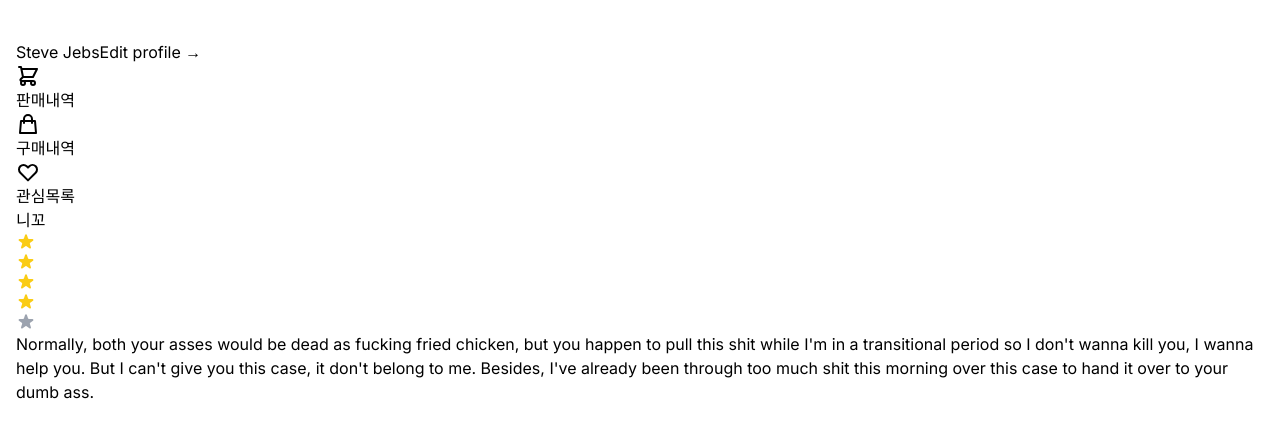
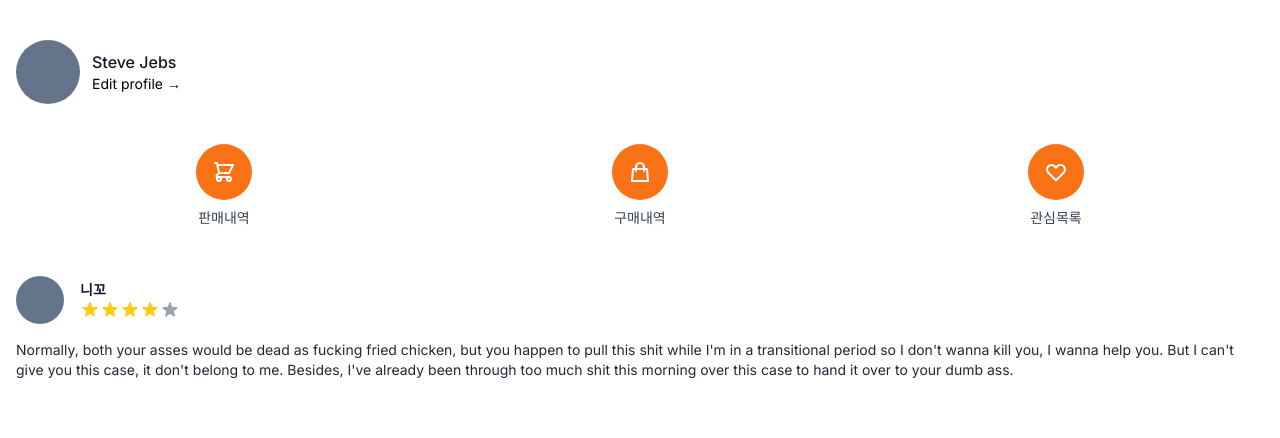
Before and after one commit to boyeonihn/carrot-market-app, a Next.js app: page /profile in a window 1280 px wide. Shown: the top 438 px of the page. Built offline with nearby package versions, Linux system fonts and the light colour scheme.

Commit message:
style: apply styling to profile page

```diff
--- a/app/profile/page.tsx
+++ b/app/profile/page.tsx
@@ -1,16 +1,16 @@
 const Profile = () => {
   return (
     <main className="py-10 px-4">
-      <section>
-        <div />
-        <div>
-          <span>Steve Jebs</span>
-          <span>Edit profile &rarr;</span>
+      <section className="flex items-center space-x-3">
+        <div className="w-16 h-16 bg-slate-500 rounded-full" />
+        <div className="flex flex-col">
+          <span className="font-medium text-gray-900">Steve Jebs</span>
+          <span className="text-sm texts-gray-700">Edit profile &rarr;</span>
         </div>
       </section>
-      <section>
-        <div>
-          <div>
+      <section className="mt-10 flex justify-around">
+        <div className="flex flex-col items-center">
+          <div className="w-14 h-14 text-white bg-orange-500 rounded-full flex items-center justify-center">
             <svg
               className="w-6 h-6"
               fill="none"
@@ -26,10 +26,12 @@
               ></path>
             </svg>
           </div>
-          <span>판매내역</span>
+          <span className="text-sm font-medium text-gray-700 mt-2">
+            판매내역
+          </span>
         </div>
-        <div>
-          <div>
+        <div className="flex flex-col items-center">
+          <div className="w-14 h-14 text-white bg-orange-500 rounded-full flex items-center justify-center">
             <svg
               className="w-6 h-6"
               fill="none"
@@ -45,10 +47,12 @@
               ></path>
             </svg>
           </div>
-          <span>구매내역</span>
+          <span className="text-sm font-medium text-gray-700 mt-2">
+            구매내역
+          </span>
         </div>
-        <div>
-          <div>
+        <div className="flex flex-col items-center">
+          <div className="w-14 h-14 text-white bg-orange-500 rounded-full flex items-center justify-center">
             <svg
               className="w-6 h-6"
               fill="none"
@@ -64,15 +68,17 @@
               ></path>
             </svg>
           </div>
-          <span>관심목록</span>
+          <span className="text-sm font-medium text-gray-700 mt-2">
+            관심목록
+          </span>
         </div>
       </section>
-      <section>
-        <div>
-          <div />
+      <section className="mt-12">
+        <div className="flex space-x-4 items-center">
+          <div className="w-12 h-12 rounded-full bg-slate-500" />
           <div>
-            <h4>니꼬</h4>
-            <div>
+            <h4 className="text-sm font-bold text-gray-900">니꼬</h4>
+            <div className="flex items-center">
               <svg
                 className="text-yellow-400 h-5 w-5"
                 xmlns="http://www.w3.org/2000/svg"
@@ -121,7 +127,7 @@
             </div>
           </div>
         </div>
-        <div>
+        <div className="mt-4 text-gray-800 text-sm">
           <p>
             Normally, both your asses would be dead as fucking fried chicken,
             but you happen to pull this shit while I&apos;m in a transitional
```
